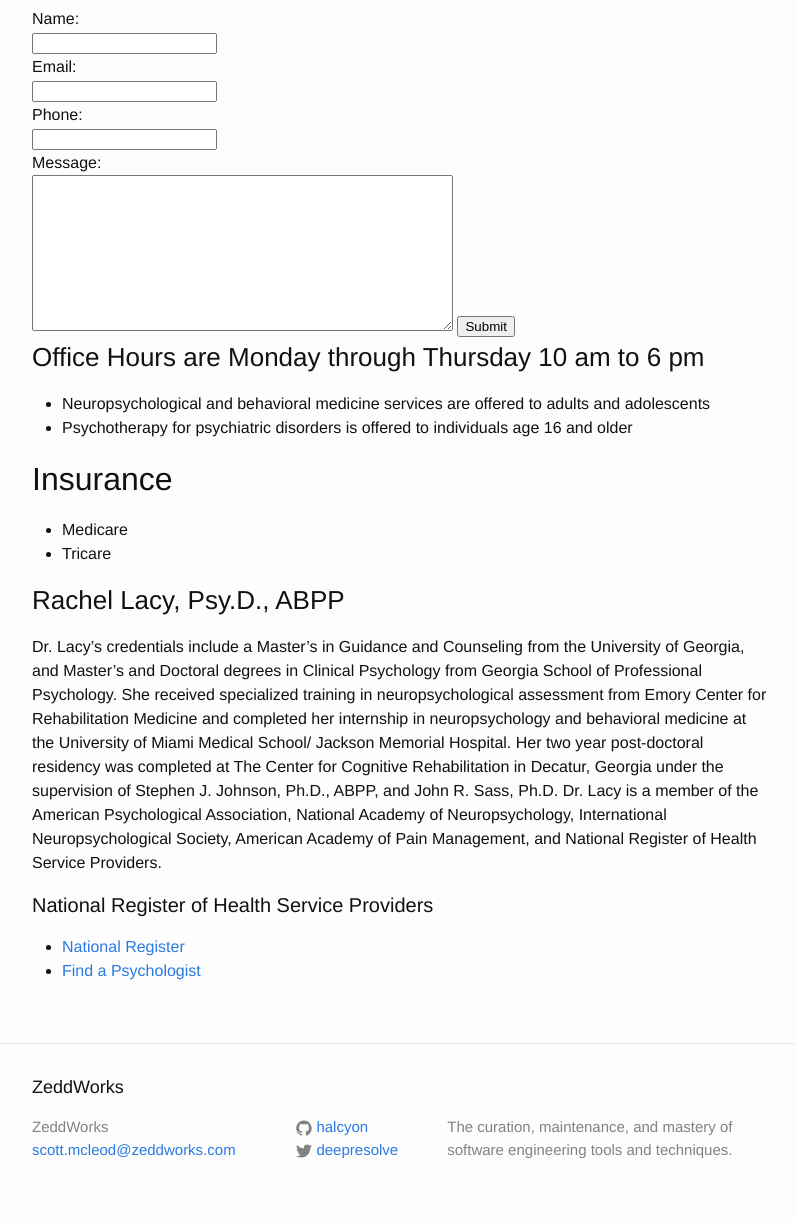
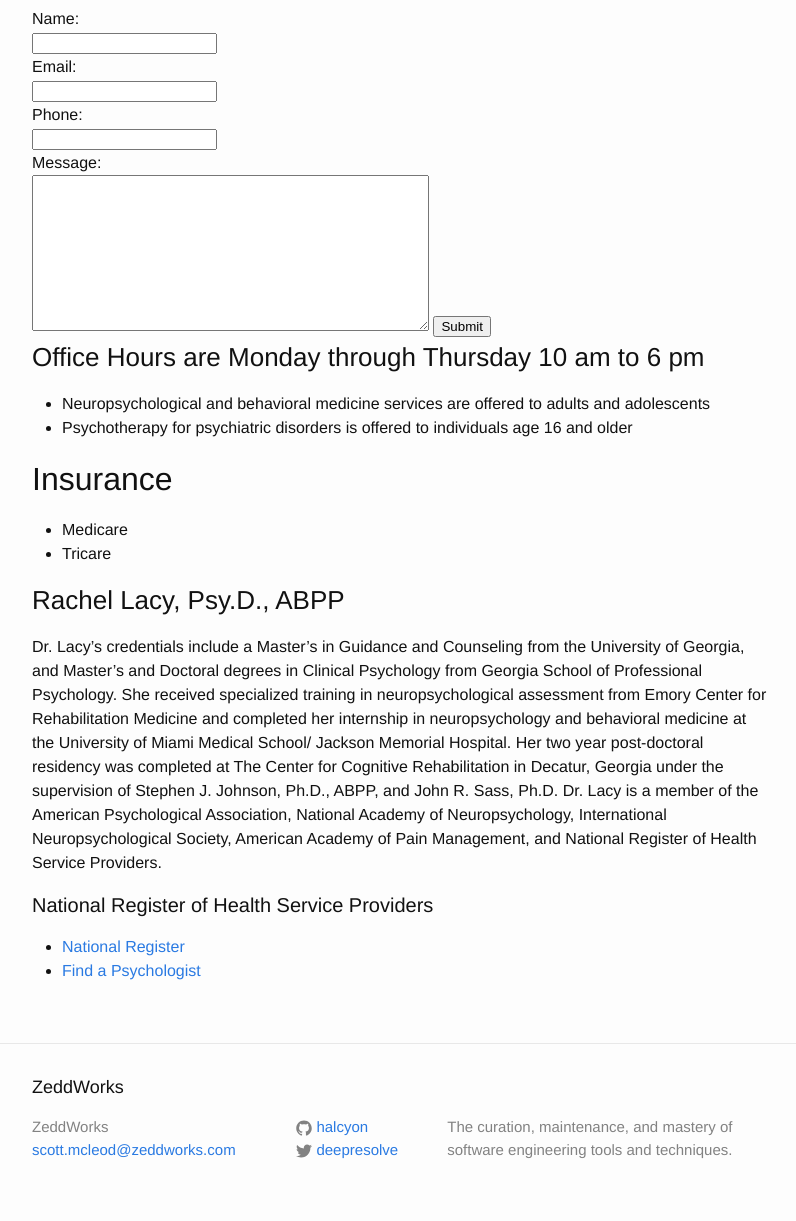
Before and after one commit to halcyon/www.zeddworks.com, a Jekyll site: the page built from contact.md, in a window 1280 px wide. Shown: the part 614-1835 px from the top of the page, without its empty margins (238-1034 px from the left). Built offline with Jekyll 4.4.1, drawn with Linux system fonts in a browser that asks for light colours.

Commit message:
Updating cols to 47

```diff
--- a/contact.md
+++ b/contact.md
@@ -30,7 +30,7 @@ weight: 5
   Phone:<br>
   <input type="text" name="phone"><br>
   Message:<br>
-  <textarea name="message" cols="50" rows="10" maxlength="500"></textarea>
+  <textarea name="message" cols="47" rows="10" maxlength="500"></textarea>
   <input type="submit" value="Submit">
 </form>
 
```
